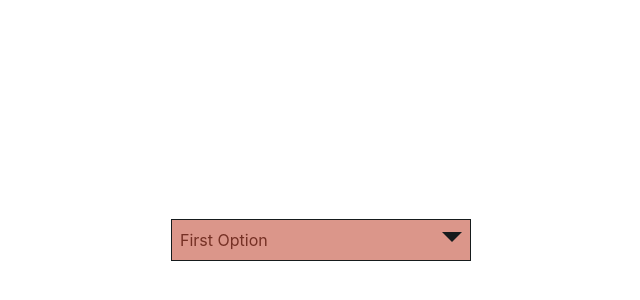
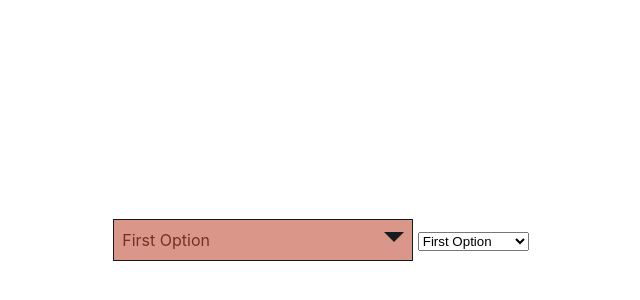
Before and after one commit to DrOgres/select-react-tutorial, a React (Vite) app in the folder select-react/: page / in a window 1280 px wide. Shown: the part 160-460 px from the top of the page, without its empty margins (319-959 px from the left). Built offline with nearby package versions, Linux system fonts and the light colour scheme.

Commit message:
accesibility

```diff
--- a/select-react/src/App.tsx
+++ b/select-react/src/App.tsx
@@ -13,6 +13,13 @@ function App() {
           <option value="3">Third Option</option>
         </select>
       </SelectList>
+
+      {" "}
+      <select id="format" onChange={(e) => console.log(e)} placeholder={"Choose One"}>
+          <option value="1" selected>First Option</option>
+          <option value="2">Second Option</option>
+          <option value="3">Third Option</option>
+        </select>
     </div>
   )
 }
--- a/select-react/src/ui/SelectList.tsx
+++ b/select-react/src/ui/SelectList.tsx
@@ -2,13 +2,13 @@ import React, { useEffect, useState } from "react";
 
 /**
  *
- * this wraps a select list to customize the look and feel of the select list
+ * this wraps a select element to customize the look and feel of the element
  * the list and options are children of the component and are passed in as props
  * it passes state throught the onChange event of the select element in the parent component
  *
- * @param props - the props for the component
+ * @param props - the props for the component, should be a JSX.HTMLSelectElement with children
  *
- * @returns JSXELMENT - a styled select list
+ * @returns JSX.Element - a styled select list
  */
 export default function SelectList(props: { children: JSX.Element }) {
   const [currentSelection, setCurrentSelection] = useState(
@@ -58,7 +58,7 @@ export default function SelectList(props: { children: JSX.Element }) {
 
   return (
     <>
-      <div id='selectList' className='selectList'>
+      <div id='selectList' className='selectList' tabIndex={0} role="menu">
         <span className='select-element' onClick={toggleList}>
           {currentSelection}
         </span>
@@ -75,6 +75,7 @@ export default function SelectList(props: { children: JSX.Element }) {
                 onClick={handleChange}
                 data-value={option.value}
                 aria-selected={option.label === currentSelection}
+                role="menuitem"
               >
                 {option.label}
               </li>
```
